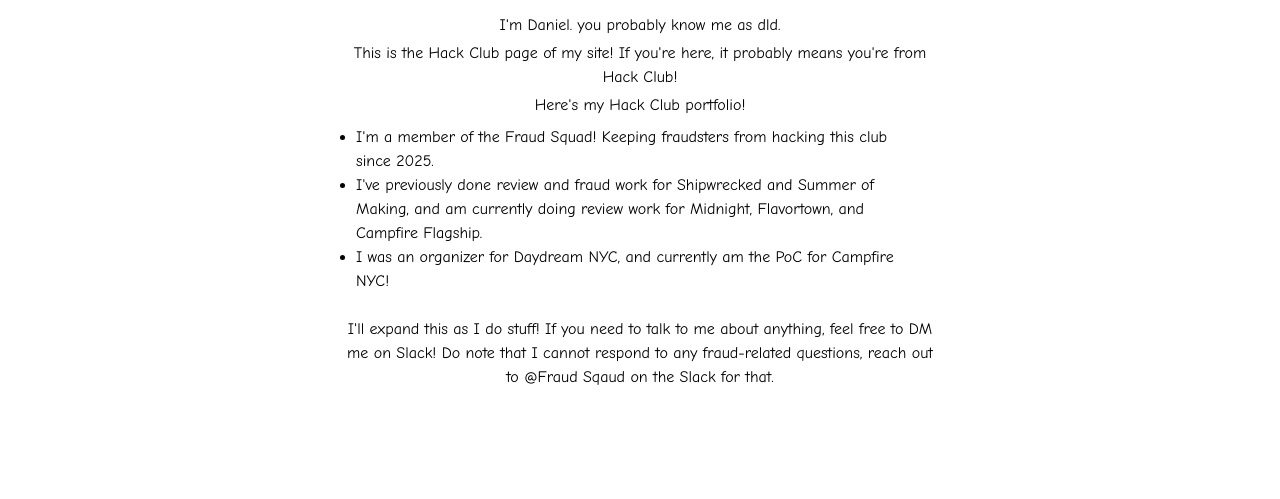
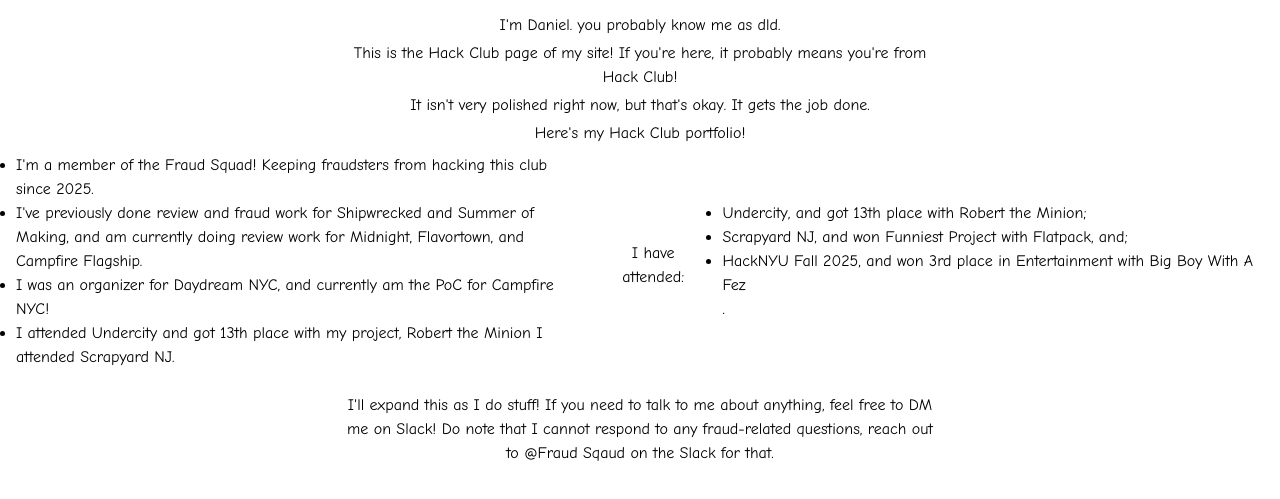
Before and after one commit to danieliscrazy/dldsite, a plain HTML site: page hc.html in a window 1280 px wide. Shown: the part 55-554 px from the top of the page. Drawn offline with nearby package versions, Linux system fonts and the light colour scheme.

Commit message:
Added hackathons

```diff
--- a/hc.html
+++ b/hc.html
@@ -7,12 +7,20 @@
     <h1 class="mb-4 mt-4 font-[Comic_Sans_MS] text-center text-3xl font-bold">Hello!</h1>
     <p class="mb-1 font-[Comic_Sans_MS] text-center mx-auto max-w-150">I'm Daniel. you probably know me as dld.</p>
     <p class="mb-1 font-[Comic_Sans_MS] text-center mx-auto max-w-150">This is the Hack Club page of my site! If you're here, it probably means you're from Hack Club!</p>
+    <p class="mb-1 font-[Comic_Sans_MS] text-center mx-auto max-w-150">It isn't very polished right now, but that's okay. It gets the job done.</p>
     <p class="mb-2 font-[Comic_Sans_MS] text-center mx-auto max-w-150">Here's my Hack Club portfolio!</p>
     <div class="flex items-center justify-center mb-2">
     <ul class="font-[Comic_Sans_MS] px-4 pb-4 text-black list-disc mx-auto max-w-150 self-center">
       <li>I'm a member of the Fraud Squad! Keeping fraudsters from hacking this club since 2025.</li>
       <li>I've previously done review and fraud work for Shipwrecked and Summer of Making, and am currently doing review work for Midnight, Flavortown, and Campfire Flagship.</li>
       <li>I was an organizer for Daydream NYC, and currently am the PoC for Campfire NYC!</li>
+      <li>I attended Undercity and got 13th place with my project, <a href="https://github.com/pizzalover125/minion-hackathon-submission">Robert the Minion</a> I attended Scrapyard NJ.</li>
+    </ul>
+    <p class="mb-2 font-[Comic_Sans_MS] text-center mx-auto max-w-150">I have attended:</p>
+    <ul class="font-[Comic_Sans_MS] px-4 pb-4 text-black list-disc mx-auto max-w-150 self-center">
+      <li>Undercity, and got 13th place with <a href="https://github.com/pizzalover125/minion-hackathon-submission">Robert the Minion</a>;</li>
+      <li>Scrapyard NJ, and won Funniest Project with <a href="https://github.com/danieliscrazy/Flatpack">Flatpack</a>, and;</li>
+      <li>HackNYU Fall 2025, and won 3rd place in Entertainment with <a href="https://devpost.com/software/big-boy-with-a-fez">Big Boy With A Fez</a></li>.
     </ul>
     </div>
     <p class="mb-2 font-[Comic_Sans_MS] text-center mx-auto max-w-150">I'll expand this as I do stuff! If you need to talk to me about anything, feel free to DM me on Slack! Do note that I cannot respond to any fraud-related questions, reach out to @Fraud Sqaud on the Slack for that.</p>
```
